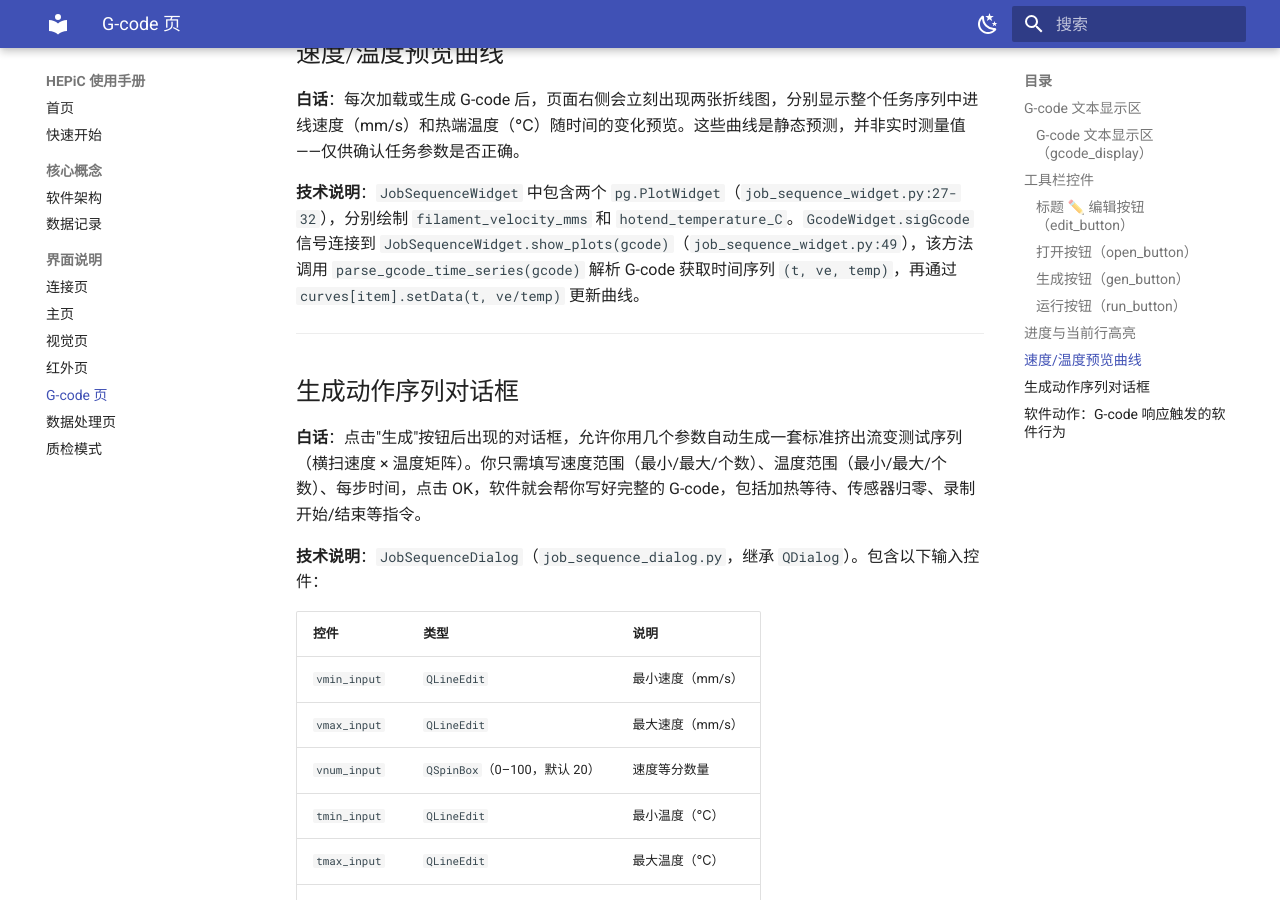
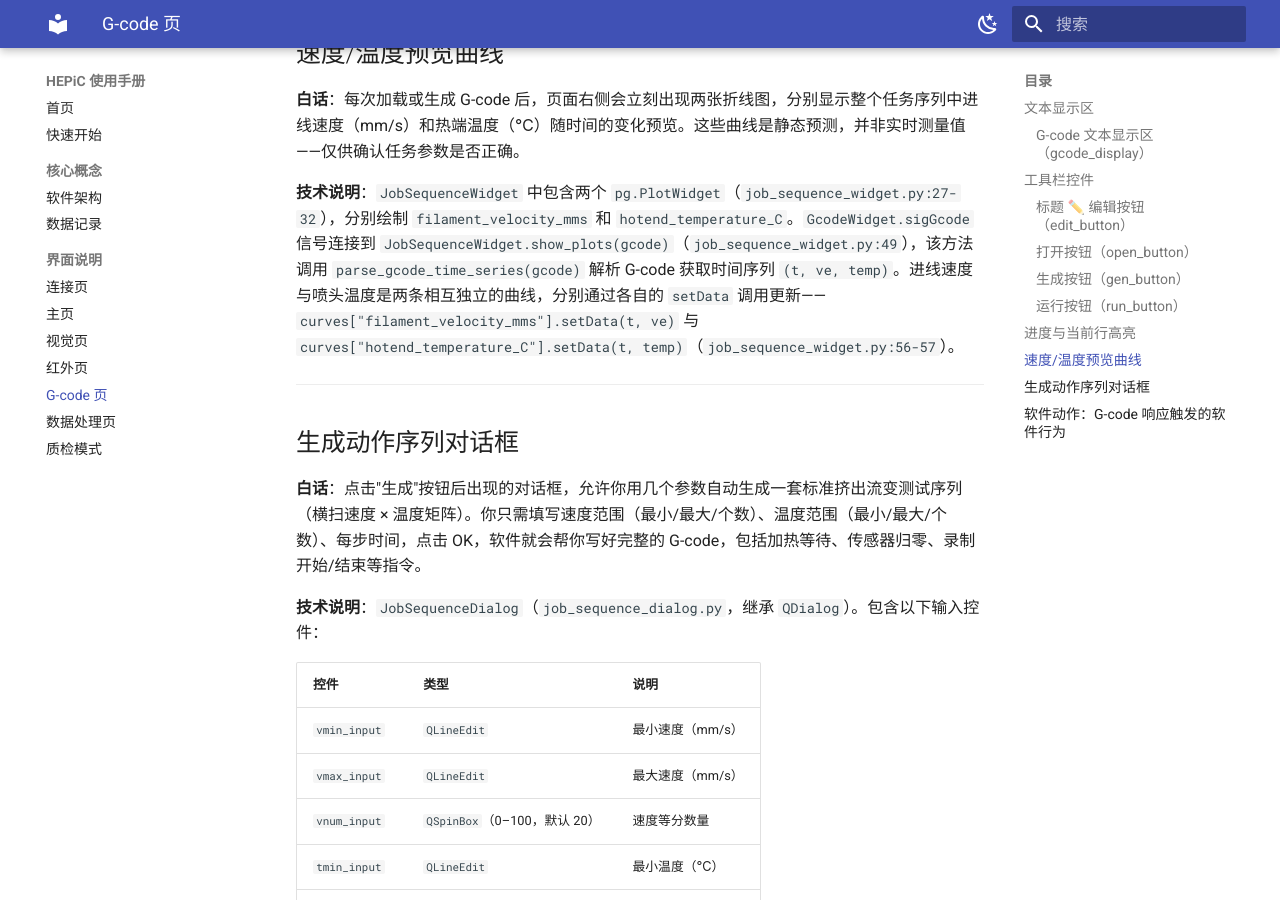
Before and after one commit to ZLoverty/HEPiC, an MkDocs documentation site: the page built from docs/pages/gcode.md, in a window 1280 px wide and 900 px high, scrolled down 2407 px. Built offline with MkDocs 1.6.1 and Material for MkDocs 9.7.7, drawn with Linux system fonts in a browser that asks for light colours.

Commit message:
docs: fix gcode plot description and heading/layout cleanups
Co-Authored-By: Claude Sonnet 4.6 <noreply@anthropic.com>

```diff
--- a/docs/pages/gcode.md
+++ b/docs/pages/gcode.md
@@ -6,7 +6,7 @@ G-code 页（`JobSequenceWidget`）是向 Klipper 发送打印任务的核心界
 
 ---
 
-## G-code 文本显示区
+## 文本显示区
 
 ### G-code 文本显示区（`gcode_display`）
 
@@ -66,7 +66,7 @@ G-code 页（`JobSequenceWidget`）是向 Klipper 发送打印任务的核心界
 
 **白话**：每次加载或生成 G-code 后，页面右侧会立刻出现两张折线图，分别显示整个任务序列中进线速度（mm/s）和热端温度（℃）随时间的变化预览。这些曲线是静态预测，并非实时测量值——仅供确认任务参数是否正确。
 
-**技术说明**：`JobSequenceWidget` 中包含两个 `pg.PlotWidget`（`job_sequence_widget.py:27-32`），分别绘制 `filament_velocity_mms` 和 `hotend_temperature_C`。`GcodeWidget.sigGcode` 信号连接到 `JobSequenceWidget.show_plots(gcode)`（`job_sequence_widget.py:49`），该方法调用 `parse_gcode_time_series(gcode)` 解析 G-code 获取时间序列 `(t, ve, temp)`，再通过 `curves[item].setData(t, ve/temp)` 更新曲线。
+**技术说明**：`JobSequenceWidget` 中包含两个 `pg.PlotWidget`（`job_sequence_widget.py:27-32`），分别绘制 `filament_velocity_mms` 和 `hotend_temperature_C`。`GcodeWidget.sigGcode` 信号连接到 `JobSequenceWidget.show_plots(gcode)`（`job_sequence_widget.py:49`），该方法调用 `parse_gcode_time_series(gcode)` 解析 G-code 获取时间序列 `(t, ve, temp)`。进线速度与喷头温度是两条相互独立的曲线，分别通过各自的 `setData` 调用更新——`curves["filament_velocity_mms"].setData(t, ve)` 与 `curves["hotend_temperature_C"].setData(t, temp)`（`job_sequence_widget.py:56-57`）。
 
 ---
 
```
Also changed, not shown: docs/pages/data-processor.md (+1 -1 lines).
